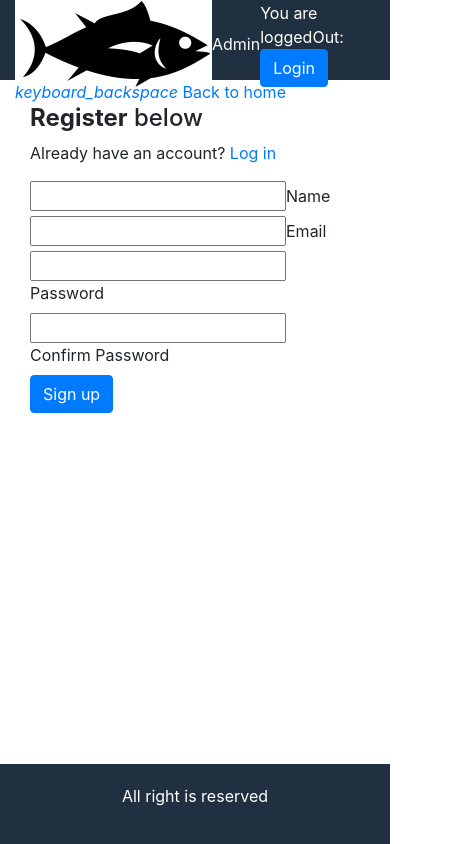
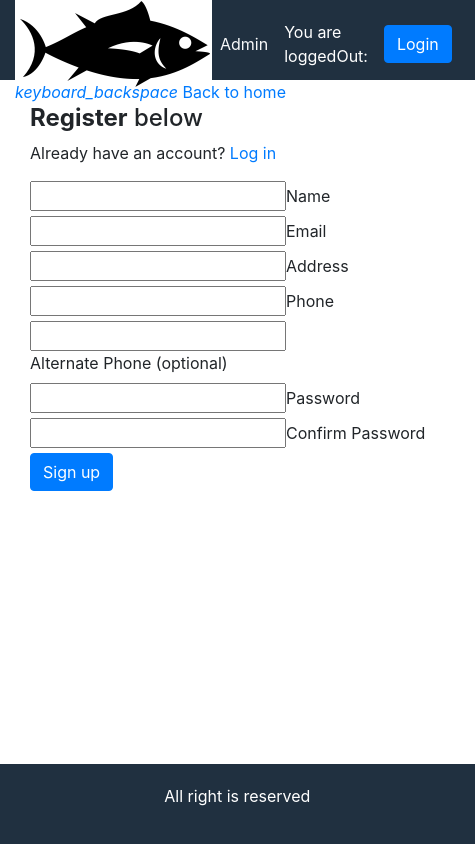
Before and after one commit to Karthi0505/react-shopping-cart, a React app: page /register in a window 390 px wide. Shown: the whole page, 475 px wide, since content can reach past the window. Built offline with nearby package versions, Linux system fonts and the light colour scheme.

Commit message:
Phone number and address field added to User Registration

```diff
--- a/src/App.js
+++ b/src/App.js
@@ -65,9 +65,10 @@ class App extends Component {
                               <img src={FishIcon} alt="Kadal to Kitchen logo" />
                            </Link>
 
-                            <Link to="/admin" className="text-light">Admin</Link>
-
-                           <LoginLink />
+                            <div className="d-flex align-items-center">
+                                <Link to="/admin" className="text-light mx-2">Admin</Link>
+                                <LoginLink />
+                            </div>
 
 
                         </div>
--- a/src/components/Cart.js
+++ b/src/components/Cart.js
@@ -29,6 +29,7 @@ class Cart extends Component {
     };
     createOrder = (e) => {
         e.preventDefault(); /*Dont refresh when submiting form*/
+
         const order = {
             name: this.state.name,
             email: this.state.email,
@@ -37,6 +38,7 @@ class Cart extends Component {
             total: this.props.cartItems.reduce((a, c) => a + c.price * c.count, 0),
         };
         this.props.createOrder(order);
+
     };
 
     handleShow = () => {
@@ -147,6 +149,9 @@ class Cart extends Component {
                                     Total:{" "}
                                     {cartItems.reduce((a, c) => a + c.price * c.count, 0)}
                                 </div>
+
+                                {/*<button onClick={this.createOrder}>Checkout</button>*/}
+
                                 <Button
                                     onClick={() => {
                                         this.setState({ showCheckout: true });
@@ -162,6 +167,7 @@ class Cart extends Component {
                                 <Fade right cascade>
                                     <div>
                                         <h4 className="h5">Enter Details</h4>
+
                                         <form onSubmit={this.createOrder}>
                                             <ul className="form-container list-unstyled">
                                                 <li className="form-group">
--- a/src/components/auth/Register.js
+++ b/src/components/auth/Register.js
@@ -13,6 +13,9 @@ class Register extends Component {
     this.state = {
       name: "",
       email: "",
+      address: "",
+      phone: "",
+      phone2: "",
       password: "",
       password2: "",
       errors: {}
@@ -44,6 +47,9 @@ class Register extends Component {
     const newUser = {
       name: this.state.name,
       email: this.state.email,
+      address: this.state.address,
+      phone: this.state.phone,
+      phone2: this.state.phone2,
       password: this.state.password,
       password2: this.state.password2
     };
@@ -100,6 +106,46 @@ render() {
                 <label htmlFor="email">Email</label>
                 <span className="red-text">{errors.email}</span>
               </div>
+
+              <div className="input-field col s12">
+                <input
+                  onChange={this.onChange}
+                  value={this.state.address}
+                  error={errors.address}
+                  id="address"
+                  type="text"
+                  className={classnames("", {
+                    invalid: errors.address
+                  })}
+                />
+                <label htmlFor="address">Address</label>
+                <span className="red-text">{errors.address}</span>
+              </div>
+              <div className="input-field col s12">
+                <input
+                  onChange={this.onChange}
+                  value={this.state.phone}
+                  error={errors.phone}
+                  id="phone"
+                  type="number"
+                  className={classnames("", {
+                    invalid: errors.phone
+                  })}
+                />
+                <label htmlFor="phone">Phone</label>
+                <span className="red-text">{errors.phone}</span>
+              </div>
+              <div className="input-field col s12">
+                <input
+                  onChange={this.onChange}
+                  value={this.state.phone2}
+                  error={errors.phone2}
+                  id="phone2"
+                  type="number"
+                />
+                <label htmlFor="phone2">Alternate Phone (optional)</label>
+              </div>
+
               <div className="input-field col s12">
                 <input
                   onChange={this.onChange}
--- a/src/components/header/LoginLink.js
+++ b/src/components/header/LoginLink.js
@@ -7,6 +7,8 @@ import { loginUser } from "../../actions/authentication/authActions";
 import { Link } from 'react-router-dom';
 import LogoutLink from './LogoutLink';
 
+import Dropdown from 'react-bootstrap/Dropdown';
+
 
 class LoginLink extends Component {
 
@@ -14,22 +16,36 @@ class LoginLink extends Component {
         const loggedIn = this.props.auth.isAuthenticated;
         const { user } = this.props.auth;
 
-        if (this.props.auth.isAuthenticated) {
+        /*if (this.props.auth.isAuthenticated) {
             console.log("Welcome, You loggedin");
         } else {
             console.log("You are loggedOut");
-        }
+        }*/
 
         return loggedIn ? (
-            <div>
-                Welcome, {user.name.split(" ")[0]}
+            <div className="d-flex align-items-center">
 
-                <LogoutLink />
+                <Dropdown className="px-2">
+                    <Dropdown.Toggle variant="warning" id="dropdown-basic">
+                        Welcome, {user.name.split(" ")[0]}
+                    </Dropdown.Toggle>
+
+                    <Dropdown.Menu>
+                        {/*<Dropdown.Item href="#/action-1">My Account</Dropdown.Item>*/}
+                        <Dropdown.ItemText>
+                            <LogoutLink />
+                        </Dropdown.ItemText>
+                    </Dropdown.Menu>
+                </Dropdown>
+
+
+
 
             </div>
         ): (
-            <div>
-                You are loggedOut: <Link to="/login" variant="primary" className="btn btn-primary">Login</Link>
+            <div className="d-flex align-items-center">
+                    <div className="px-2">You are loggedOut:</div>
+                    <Link to="/login" variant="primary" className="btn btn-primary mx-2">Login</Link>
             </div>
         );
 
--- a/src/components/header/LogoutLink.js
+++ b/src/components/header/LogoutLink.js
@@ -16,7 +16,9 @@ class LogoutLink extends Component {
     render() {
         return (
             <div>
-                <Button variant="secondary"
+                <Button
+                    className="mx-2"
+                    variant="secondary"
                     onClick={this.onLogoutClick}
                 >
                     Logout
```
Also changed, not shown: server.js (+19 -1 lines), 1 other file (tests, documents, lock files or other folders).
